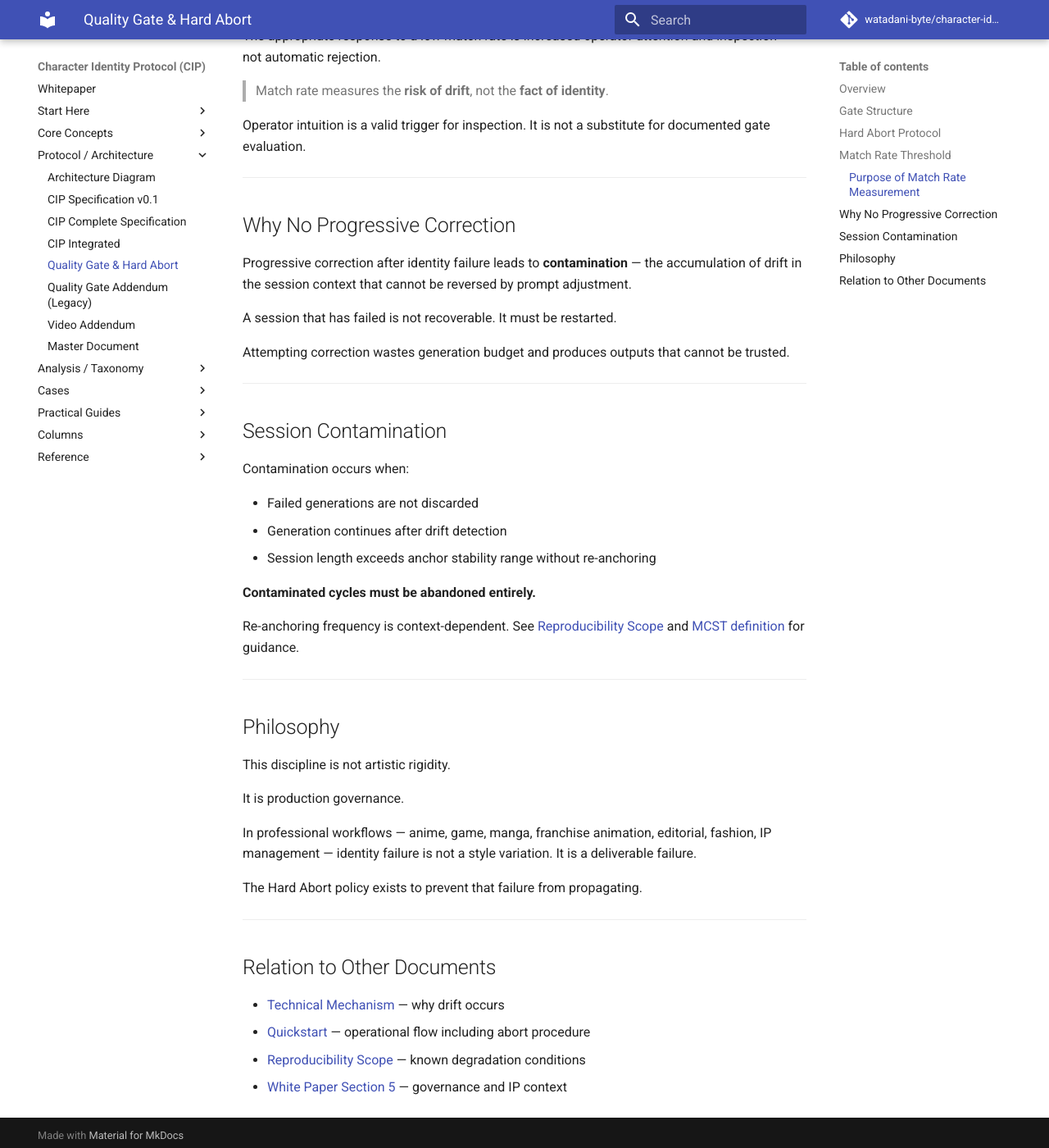
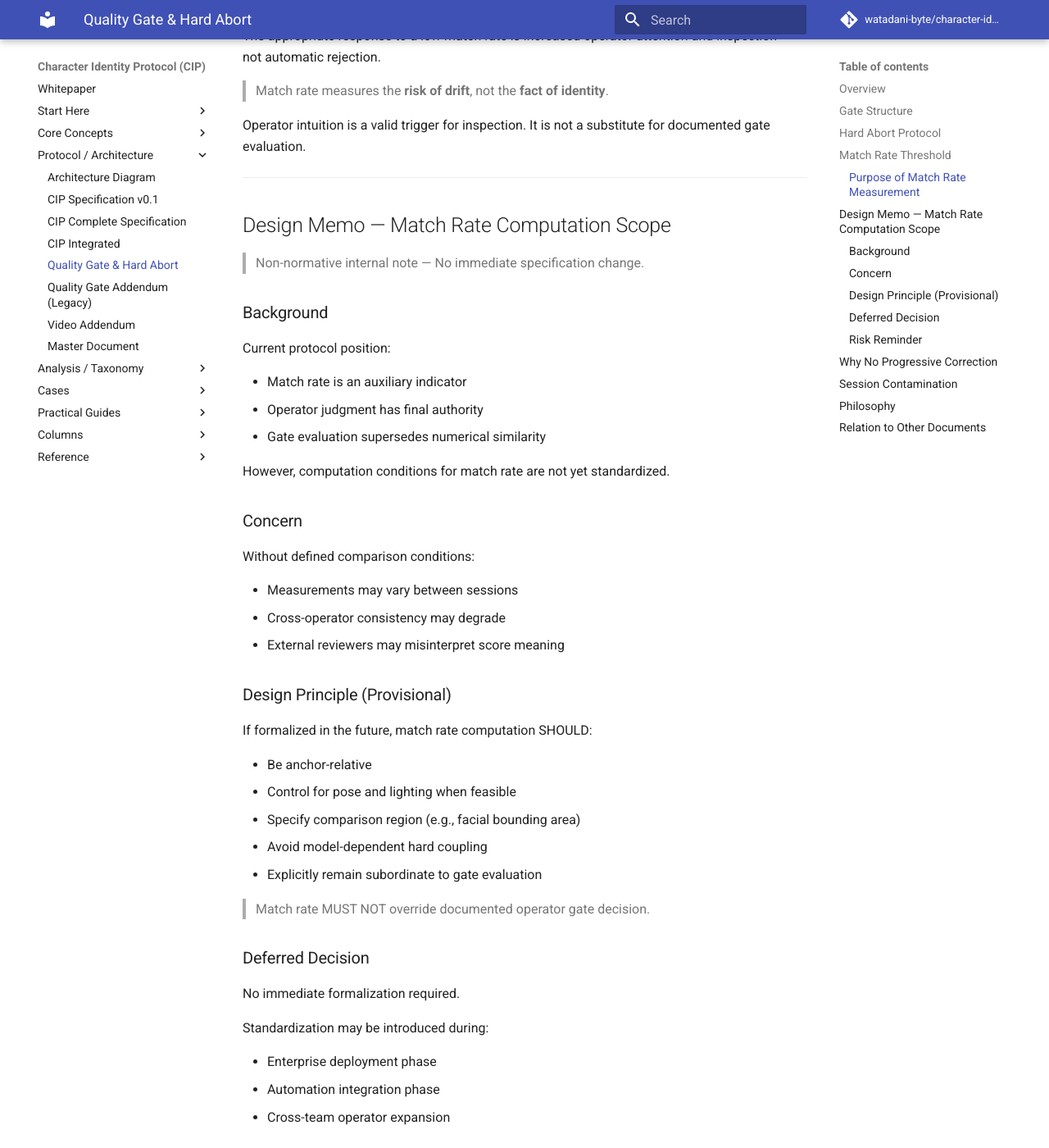
Before and after one commit to watadani-byte/character-identity-protocol, an MkDocs documentation site: the page built from docs/quality_gate_addendum.md, in a window 1280 px wide and 1400 px high, scrolled down 1856 px. Shown: the whole window at 82% size. Built offline with MkDocs 1.6.1 and Material for MkDocs 9.7.7, drawn with Linux system fonts in a browser that asks for light colours; comment, search, counter and statistics services are not loaded; some of the changed text lies outside the part shown.

Commit message:
quality_gate_addendum.md を更新

```diff
--- a/docs/quality_gate_addendum.md
+++ b/docs/quality_gate_addendum.md
@@ -71,6 +71,60 @@ Operator intuition is a valid trigger for inspection. It is not a substitute for
 
 -----
 
+## Design Memo — Match Rate Computation Scope
+
+> Non-normative internal note — No immediate specification change.
+
+### Background
+
+Current protocol position:
+
+- Match rate is an auxiliary indicator
+- Operator judgment has final authority
+- Gate evaluation supersedes numerical similarity
+
+However, computation conditions for match rate are not yet standardized.
+
+### Concern
+
+Without defined comparison conditions:
+
+- Measurements may vary between sessions
+- Cross-operator consistency may degrade
+- External reviewers may misinterpret score meaning
+
+### Design Principle (Provisional)
+
+If formalized in the future, match rate computation SHOULD:
+
+- Be anchor-relative
+- Control for pose and lighting when feasible
+- Specify comparison region (e.g., facial bounding area)
+- Avoid model-dependent hard coupling
+- Explicitly remain subordinate to gate evaluation
+
+> Match rate MUST NOT override documented operator gate decision.
+
+### Deferred Decision
+
+No immediate formalization required.
+
+Standardization may be introduced during:
+
+- Enterprise deployment phase
+- Automation integration phase
+- Cross-team operator expansion
+
+### Risk Reminder
+
+Over-specification risks:
+
+- Transforming governance into score-optimization
+- Undermining model-agnostic design
+- Creating false sense of objectivity
+
+-----
+
 ## Why No Progressive Correction
 
 Progressive correction after identity failure leads to **contamination** — the accumulation of drift in the session context that cannot be reversed by prompt adjustment.
```
